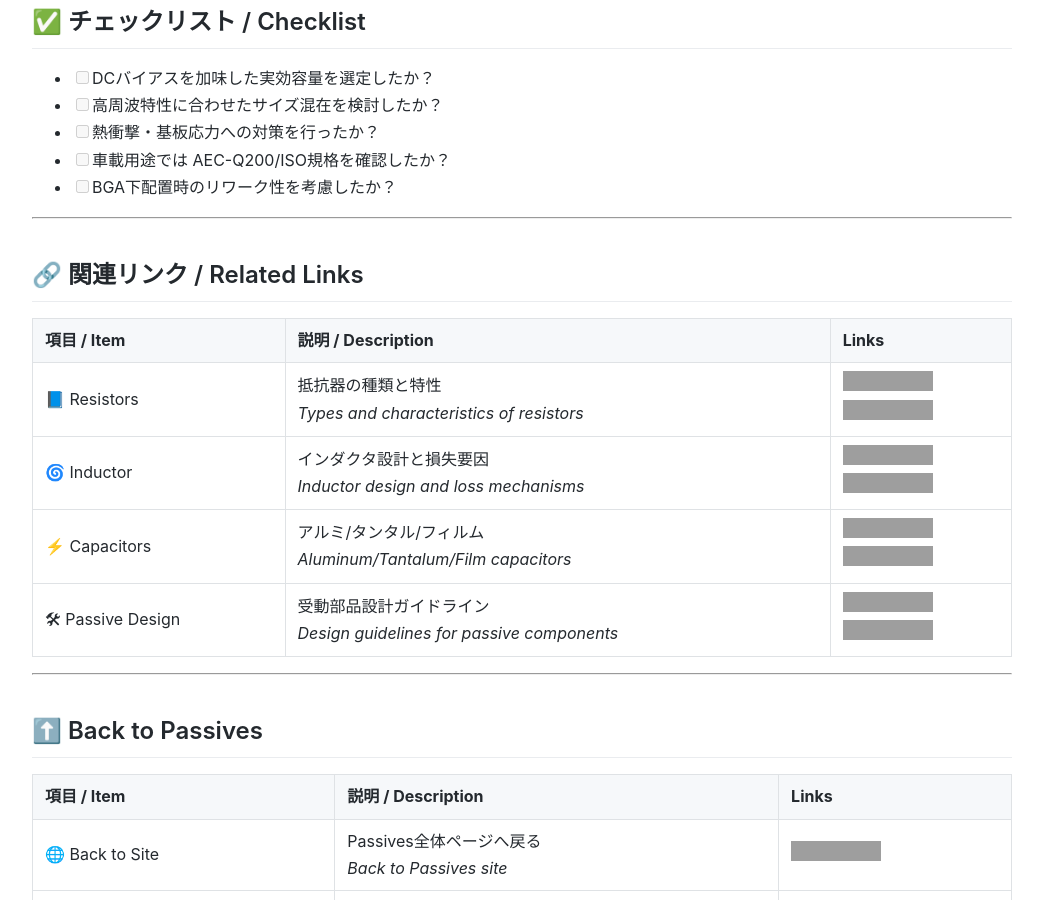
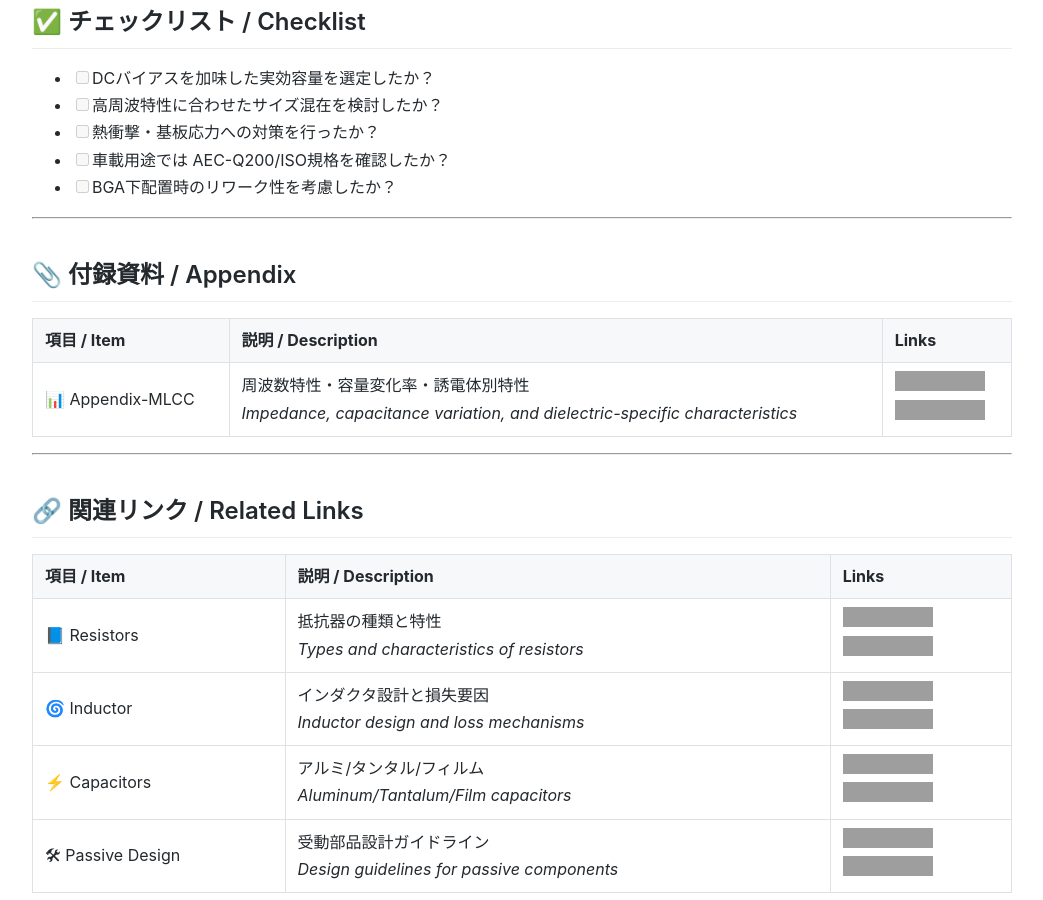
Before and after one commit to Samizo-AITL/Edusemi-Plus, a Jekyll site: the page built from Assembly-Integration/Passives/mlcc.md, in a window 1280 px wide and 900 px high, scrolled down 3704 px. Shown: the whole window, without its empty margins (118-1161 px from the left). Built offline with Jekyll 4.4.1, drawn with Linux system fonts in a browser that asks for light colours; grey boxes are pictures that could not be loaded.

Commit message:
Update mlcc.md

```diff
--- a/Assembly-Integration/Passives/mlcc.md
+++ b/Assembly-Integration/Passives/mlcc.md
@@ -139,6 +139,14 @@ $$
 
 ---
 
+## 📎 付録資料 / Appendix
+
+| 項目 / Item | 説明 / Description | Links |
+|-------------|-------------------|-------|
+| 📊 Appendix-MLCC | 周波数特性・容量変化率・誘電体別特性<br>*Impedance, capacitance variation, and dielectric-specific characteristics* | [![View Site](https://img.shields.io/badge/View-Site-brightgreen?style=for-the-badge&logo=githubpages)](https://samizo-aitl.github.io/Edusemi-Plus/Assembly-Integration/Passives/Appendix-MLCC/) <br> [![View Repo](https://img.shields.io/badge/View-Repo-blue?style=for-the-badge&logo=github)](https://github.com/Samizo-AITL/Edusemi-Plus/blob/main/Assembly-Integration/Passives/Appendix-MLCC.md) |
+
+---
+
 ## 🔗 関連リンク / Related Links
 
 | 項目 / Item | 説明 / Description | Links |
```
